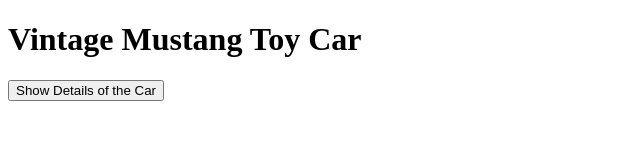
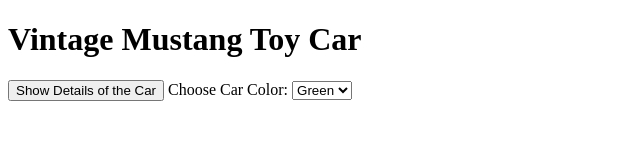
Before and after one commit to DhruvMakani/COMP1073-Lab3-DhruvMakani, a plain HTML site: page index.html in a window 1280 px wide. Shown: the whole page, without its empty margins (0-640 px from the left). Drawn offline with Linux system fonts and the light colour scheme.

Commit message:
Added Dropdown Section

```diff
--- a/index.html
+++ b/index.html
@@ -10,6 +10,12 @@
     <h1>Vintage Mustang Toy Car</h1>
     <div id="carProperties">
         <button onclick="showCarDetails()">Show Details of the Car</button>
+        <label for="carColor">Choose Car Color:</label>
+        <!-- Dropdown for color selection -->
+        <select id="carColor" onchange="changeColor(this.value)">
+            <option value="Green">Green</option>
+            <option value="White">White</option>
+        </select>
         <p id="carDetails"></p>
     </div>
     <script src="./js/script.js"></script>
```
